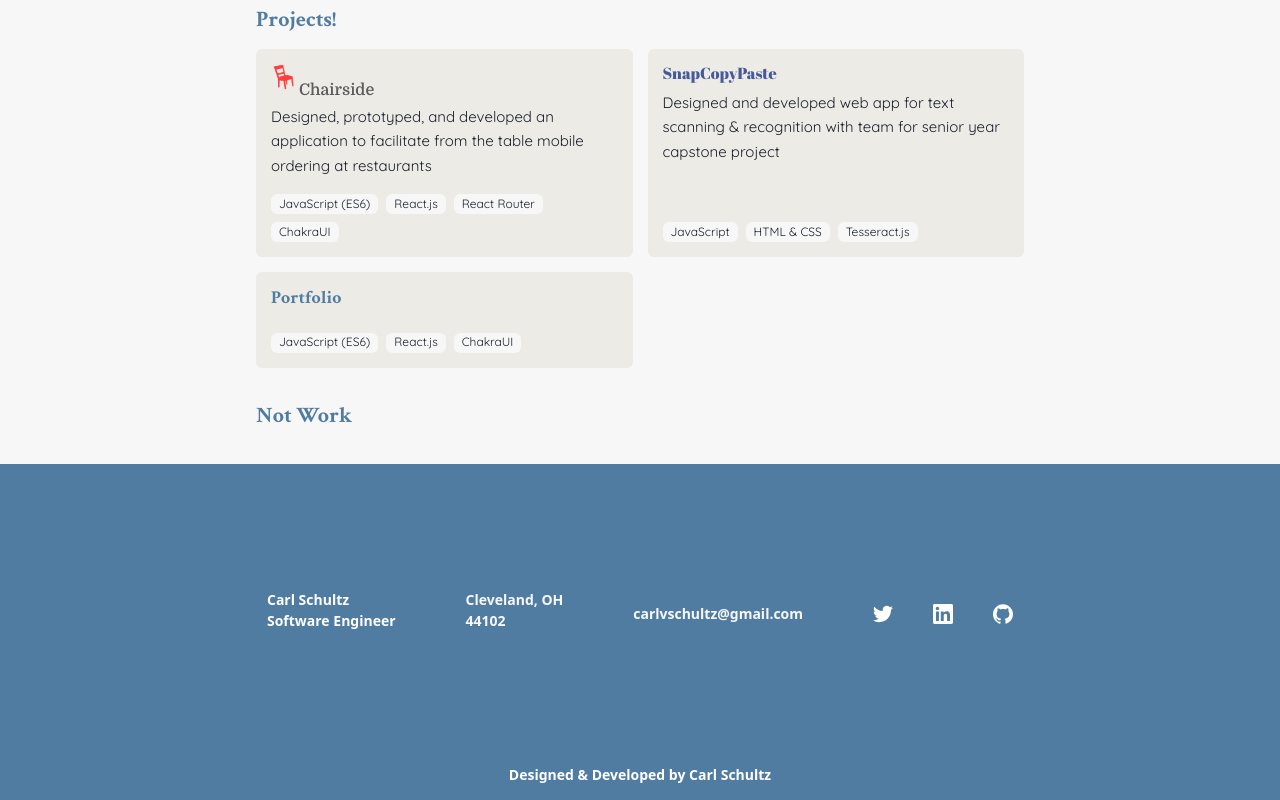
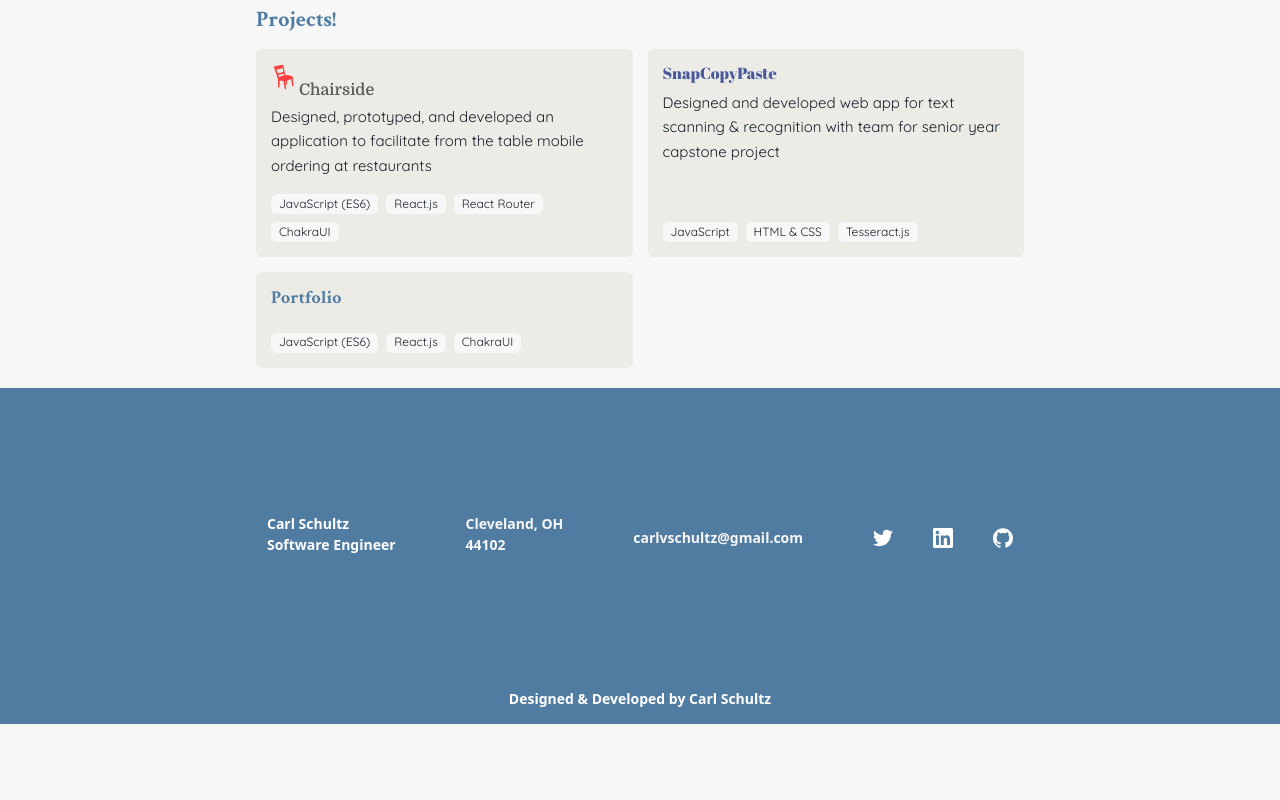
Before and after one commit to carl-schultz/portfolio, a React (Create React App) app: page / in a window 1280 px wide. Shown: the part 690-1490 px from the top of the page. After the commit the page ends 1414 px from the top, so only its background shows below. Built offline with nearby package versions, Linux system fonts and the light colour scheme.

Commit message:
Added socials/refactored code

```diff
--- a/src/Main.js
+++ b/src/Main.js
@@ -6,7 +6,6 @@ import Intro from "./Intro";
 import Links from "./Links";
 import Skills from "./Skills";
 import Footer from "./Footer";
-import NotWork from "./NotWork";
 const Main = () => {
   const column = useBreakpointValue({ base: "1", md: "2" });
   const padding = useBreakpointValue({ base: "20px", md: "96px" });
@@ -30,7 +29,6 @@ const Main = () => {
         <Stack spacing="35px" paddingTop={paddingWork} width="48em" margin="20px">
           <Work />
           <Projects />
-          <NotWork />
         </Stack>
       </Center>
       <Footer />
--- a/src/index.js
+++ b/src/index.js
@@ -15,6 +15,9 @@ const firebaseConfig = {
   measurementId: "G-SNHWXZPKN0",
 };
 
+firebase.initializeApp(firebaseConfig);
+firebase.analytics();
+
 ReactDOM.render(
   <React.StrictMode>
     <App />
```
Also changed, not shown: public/headshot.jpg.
